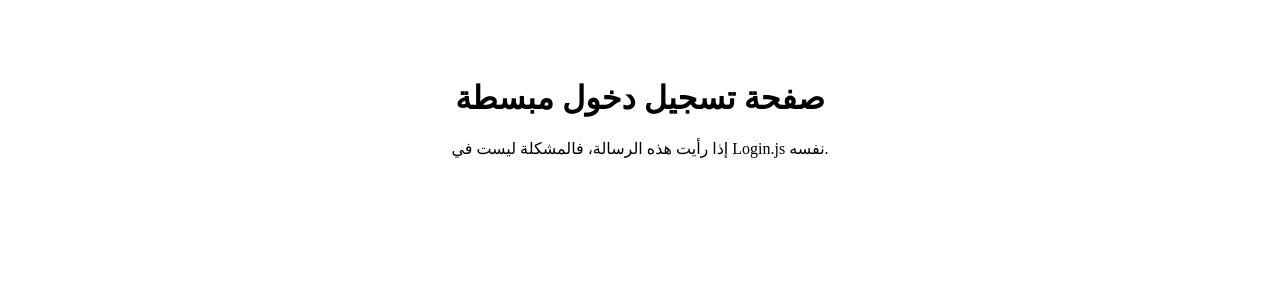
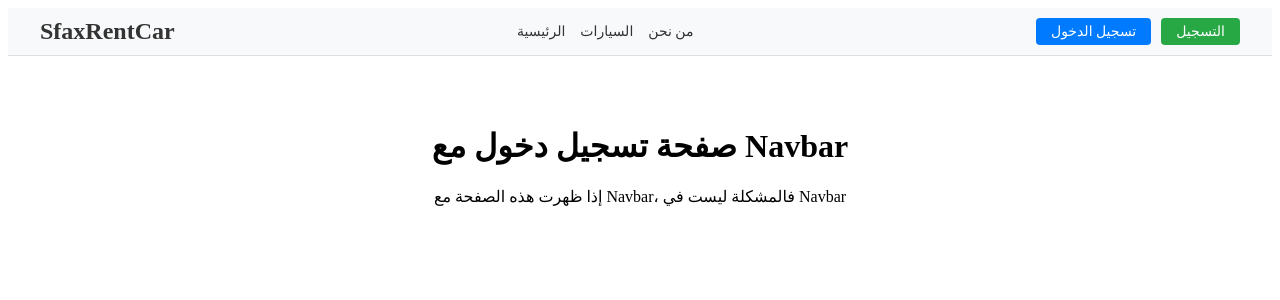
Before and after one commit to getcararoundtn-coder/sfaxrentcar, a React (Create React App) app in the folder frontend/: page /login in a window 1280 px wide. Shown: the top 300 px of the page. Built offline with nearby package versions, Linux system fonts and the light colour scheme; no server answers.

Commit message:
Test: Add Navbar to Login

```diff
--- a/frontend/src/pages/Login.js
+++ b/frontend/src/pages/Login.js
@@ -1,13 +1,16 @@
 import React from 'react';
+import Navbar from '../components/layout/Navbar';
 
-// مكون بسيط لا يعتمد على أي شيء آخر
-const SimpleLogin = () => {
+const Login = () => {
   return (
-    <div style={{ padding: '50px', textAlign: 'center' }}>
-      <h1>صفحة تسجيل دخول مبسطة</h1>
-      <p>إذا رأيت هذه الرسالة، فالمشكلة ليست في Login.js نفسه.</p>
-    </div>
+    <>
+      <Navbar />
+      <div style={{ padding: '50px', textAlign: 'center' }}>
+        <h1>صفحة تسجيل دخول مع Navbar</h1>
+        <p>إذا ظهرت هذه الصفحة مع Navbar، فالمشكلة ليست في Navbar</p>
+      </div>
+    </>
   );
 };
 
-export default SimpleLogin;
+export default Login;
```
